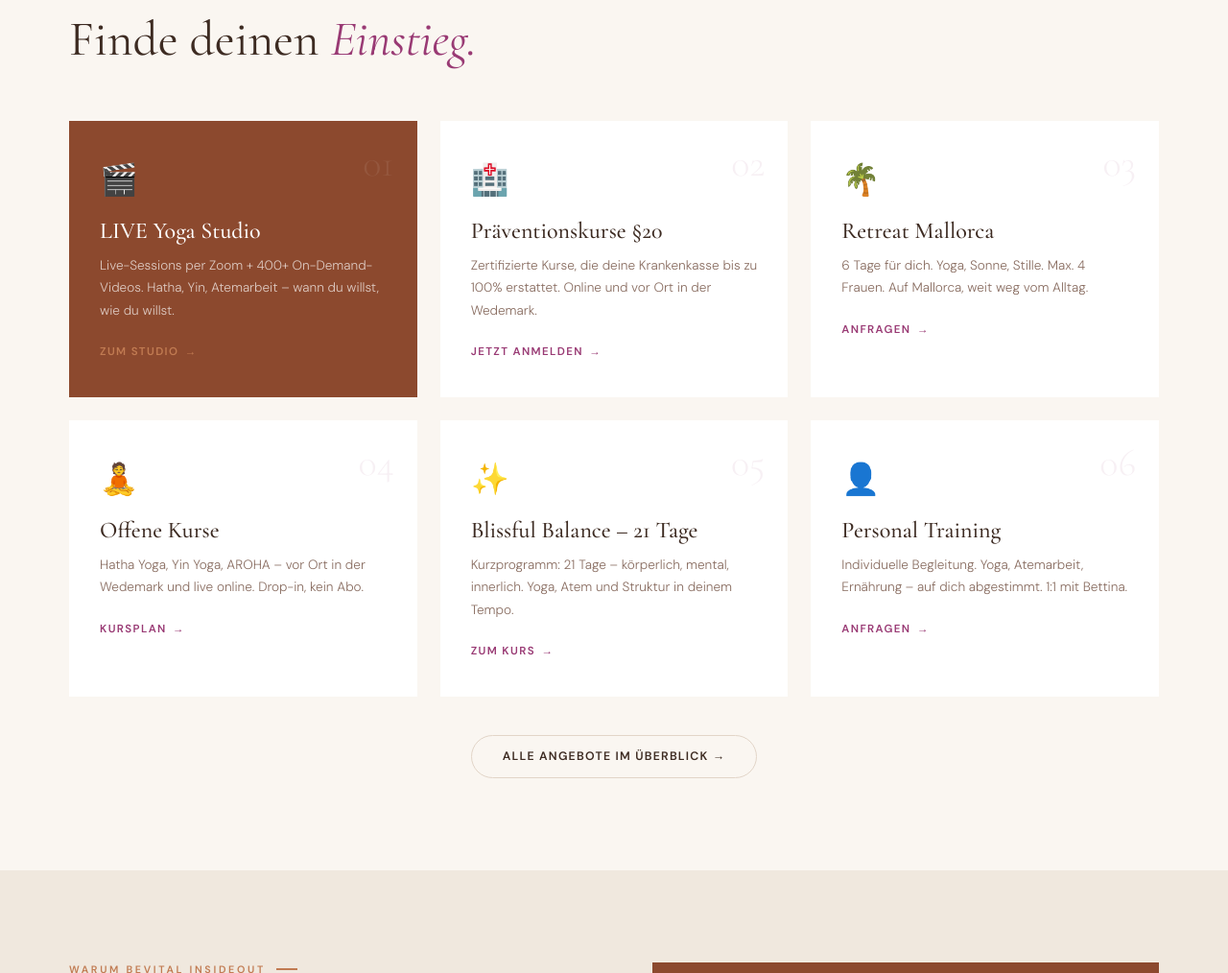
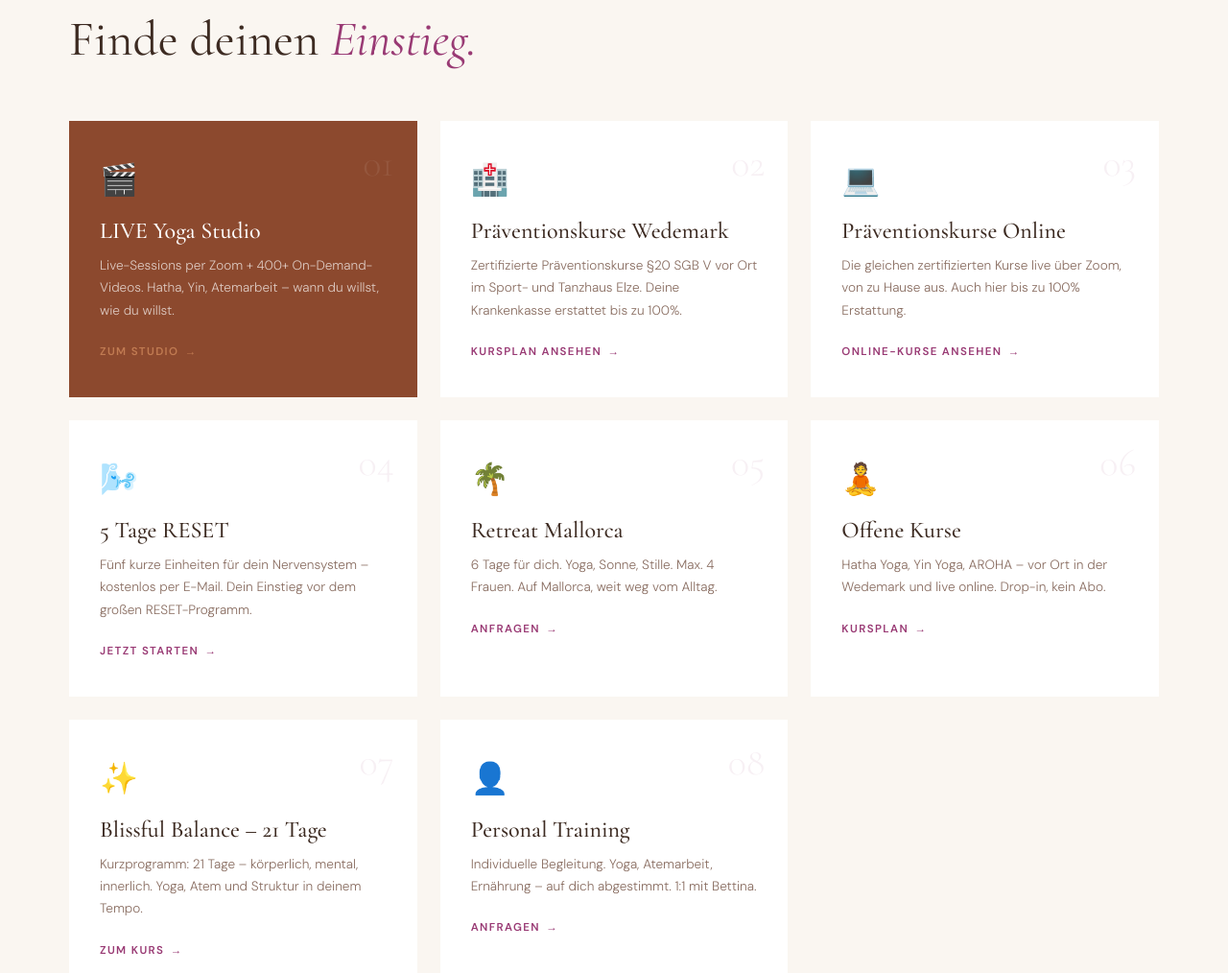
Before and after one commit to BettinaMallorca/bettina-kahmann-website, an Astro site: page / in a window 1280 px wide. Shown: the part 1165-2179 px from the top of the page at 96% size. Built offline with nearby package versions, Linux system fonts and the light colour scheme; Astro itself is replaced by a stand-in of ours.

Commit message:
Angebote-Kacheln: Praeventionskurse Wedemark/Online getrennt, 5-Tage-RESET als eigene Kachel

```diff
--- a/src/pages/index.astro
+++ b/src/pages/index.astro
@@ -73,34 +73,48 @@ import BaseLayout from '../layouts/BaseLayout.astro';
       <div class="ang-card">
         <span class="ang-icon">🏥</span>
         <span class="ang-num">02</span>
-        <h3>Präventionskurse §20</h3>
-        <p>Zertifizierte Kurse, die deine Krankenkasse bis zu 100% erstattet. Online und vor Ort in der Wedemark.</p>
-        <a href="#kurse" class="ang-link">Jetzt anmelden</a>
+        <h3>Präventionskurse Wedemark</h3>
+        <p>Zertifizierte Präventionskurse §20 SGB V vor Ort im Sport- und Tanzhaus Elze. Deine Krankenkasse erstattet bis zu 100%.</p>
+        <a href="#kurse" class="ang-link">Kursplan ansehen</a>
+      </div>
+      <div class="ang-card">
+        <span class="ang-icon">💻</span>
+        <span class="ang-num">03</span>
+        <h3>Präventionskurse Online</h3>
+        <p>Die gleichen zertifizierten Kurse live über Zoom, von zu Hause aus. Auch hier bis zu 100% Erstattung.</p>
+        <a href="#kurse" class="ang-link">Online-Kurse ansehen</a>
+      </div>
+      <div class="ang-card">
+        <span class="ang-icon">🌬️</span>
+        <span class="ang-num">04</span>
+        <h3>5 Tage RESET</h3>
+        <p>Fünf kurze Einheiten für dein Nervensystem – kostenlos per E-Mail. Dein Einstieg vor dem großen RESET-Programm.</p>
+        <a href="/minikurs" class="ang-link">Jetzt starten</a>
       </div>
       <div class="ang-card">
         <span class="ang-icon">🌴</span>
-        <span class="ang-num">03</span>
+        <span class="ang-num">05</span>
         <h3>Retreat Mallorca</h3>
         <p>6 Tage für dich. Yoga, Sonne, Stille. Max. 4 Frauen. Auf Mallorca, weit weg vom Alltag.</p>
         <a href="/retreat" class="ang-link">Anfragen</a>
       </div>
       <div class="ang-card">
         <span class="ang-icon">🧘</span>
-        <span class="ang-num">04</span>
+        <span class="ang-num">06</span>
         <h3>Offene Kurse</h3>
         <p>Hatha Yoga, Yin Yoga, AROHA – vor Ort in der Wedemark und live online. Drop-in, kein Abo.</p>
         <a href="#kurse" class="ang-link">Kursplan</a>
       </div>
       <div class="ang-card">
         <span class="ang-icon">✨</span>
-        <span class="ang-num">05</span>
+        <span class="ang-num">07</span>
         <h3>Blissful Balance – 21 Tage</h3>
         <p>Kurzprogramm: 21 Tage – körperlich, mental, innerlich. Yoga, Atem und Struktur in deinem Tempo.</p>
         <a href="mailto:info@bettina-kahmann.com?subject=Blissful Balance" class="ang-link">Zum Kurs</a>
       </div>
       <div class="ang-card">
         <span class="ang-icon">👤</span>
-        <span class="ang-num">06</span>
+        <span class="ang-num">08</span>
         <h3>Personal Training</h3>
         <p>Individuelle Begleitung. Yoga, Atemarbeit, Ernährung – auf dich abgestimmt. 1:1 mit Bettina.</p>
         <a href="mailto:info@bettina-kahmann.com?subject=Personal Training" class="ang-link">Anfragen</a>
```
